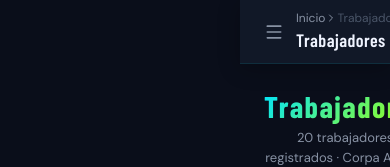
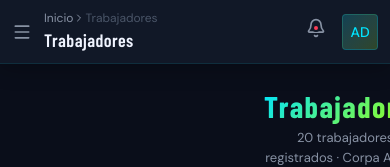
Before and after one commit to leandrodesignux-ux/Certify, a React (Vite) app: page /workers in a window 390 px wide. Shown: the top 167 px of the page. Built offline with nearby package versions, Linux system fonts and the light colour scheme.

Commit message:
Topbar: fix mobile left offset with isMobile state, responsive padding 12px on mobile

```diff
--- a/src/components/layout/Topbar.tsx
+++ b/src/components/layout/Topbar.tsx
@@ -43,6 +43,13 @@ export function Topbar({ pageTitle, breadcrumbs = [] }: TopbarProps) {
   const [searchFocused, setSearchFocused] = useState(false);
   const [notificationsOpen, setNotificationsOpen] = useState(false);
   const notificationsRef = useRef<HTMLDivElement>(null);
+  const [isMobile, setIsMobile] = useState(window.innerWidth < 768);
+
+  useEffect(() => {
+    const handler = () => setIsMobile(window.innerWidth < 768);
+    window.addEventListener('resize', handler);
+    return () => window.removeEventListener('resize', handler);
+  }, []);
 
   // Check for expired certs for red dot indicator
   const hasExpiredCerts = certifications.some(c => c.estado === 'vencido');
@@ -80,7 +87,7 @@ export function Topbar({ pageTitle, breadcrumbs = [] }: TopbarProps) {
         position: 'fixed',
         top: 0,
         right: 0,
-        left: sidebarCollapsed ? '64px' : '240px',
+        left: isMobile ? '0px' : (sidebarCollapsed ? '64px' : '240px'),
         height: '64px',
         zIndex: 40,
         backgroundColor: '#111827',
@@ -89,7 +96,7 @@ export function Topbar({ pageTitle, breadcrumbs = [] }: TopbarProps) {
         display: 'flex',
         alignItems: 'center',
         justifyContent: 'space-between',
-        padding: '0 24px',
+        padding: isMobile ? '0 12px' : '0 24px',
         transition: 'left 0.3s cubic-bezier(0.16,1,0.3,1)',
       }}
     >
```
